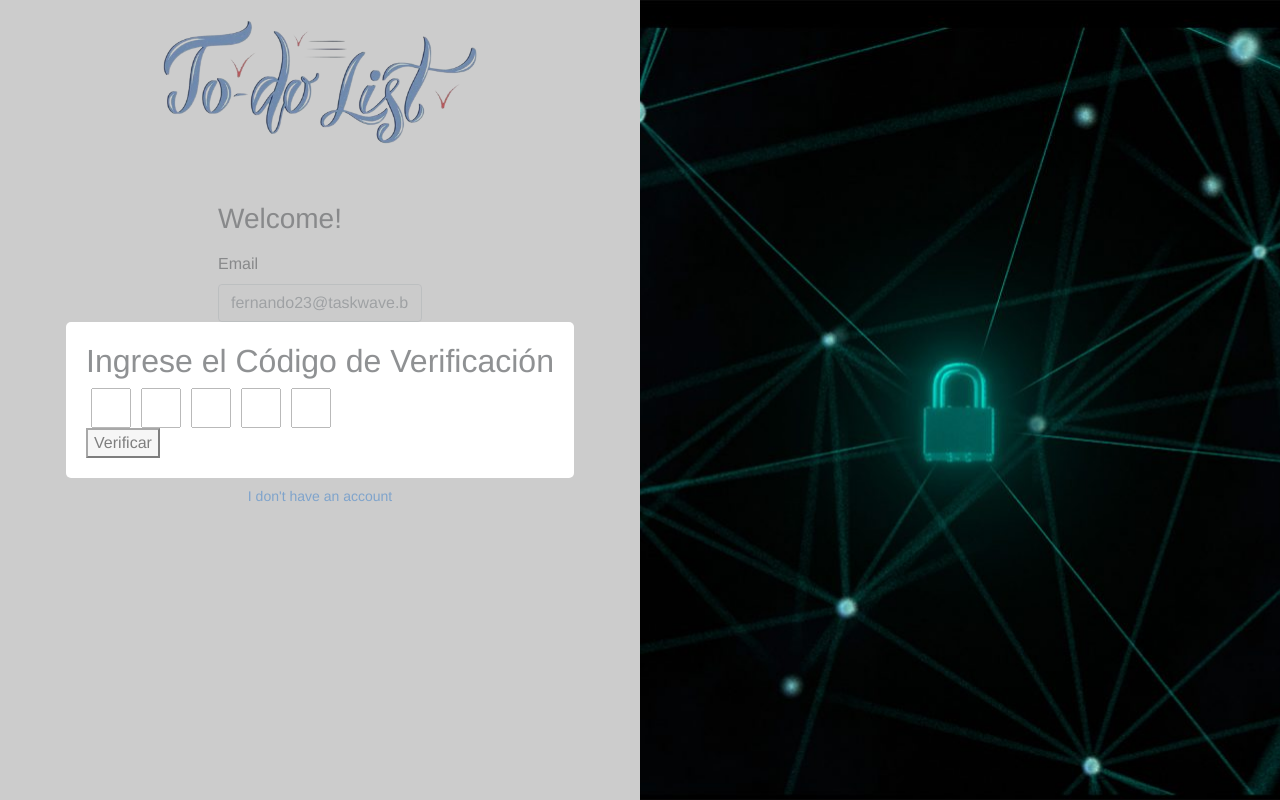
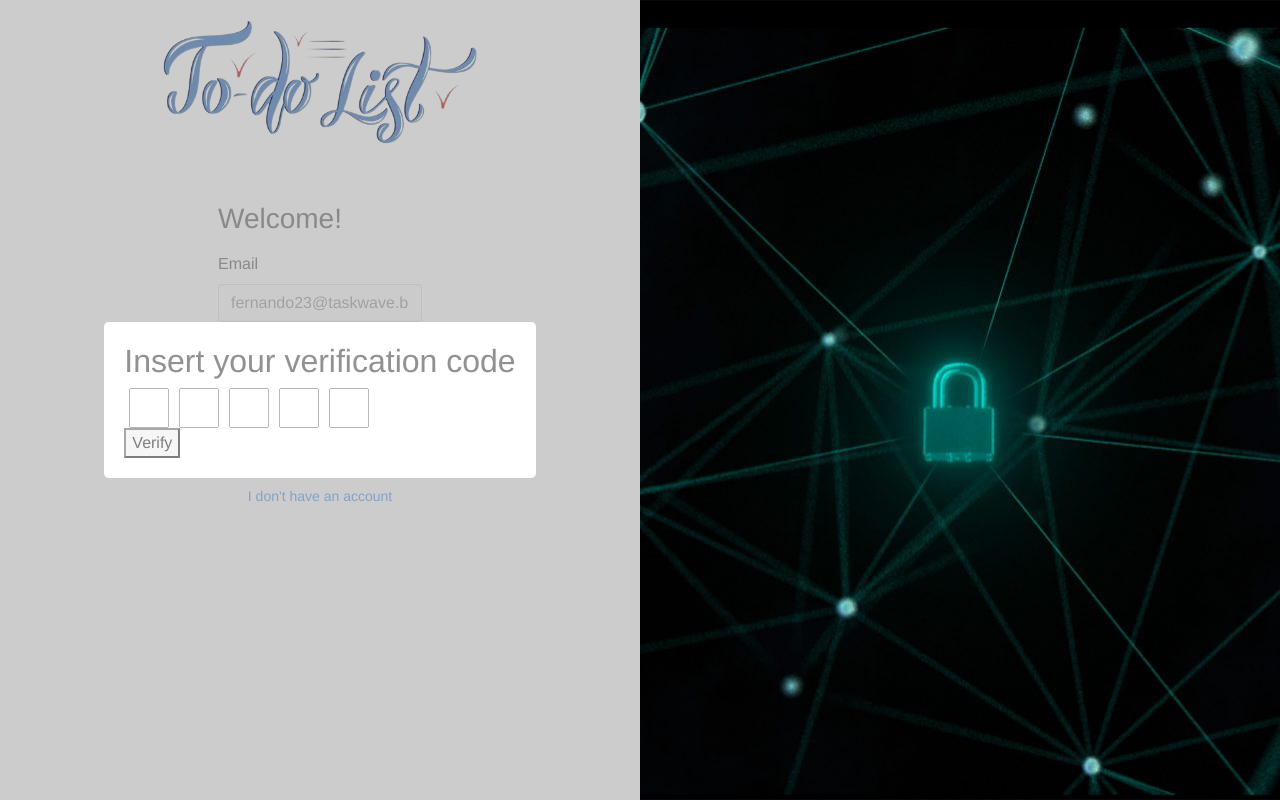
Before and after one commit to BertoPolo/numentech, a React (Create React App) app: page / in a window 1280 px wide. Built offline with nearby package versions, Linux system fonts and the light colour scheme; the HTML template or start-up script is replaced by a standard one.

Commit message:
translate

```diff
--- a/src/components/VerificationLoginModal.jsx
+++ b/src/components/VerificationLoginModal.jsx
@@ -19,12 +19,12 @@ const VerificationLoginModal = () => {
 
     const submitCode = () => {
         const code = codes.join('');
-        console.log("Código ingresado:", code);
+        console.log("Inserted code: ", code);
     };
     return (
         <div className="position-absolute" id="verificationModal">
             <div>
-                <h2>Ingrese el Código de Verificación</h2>
+                <h2>Insert your verification code</h2>
                 <div id="codeInputContainer">
                     {codes.map((code, index) => (
                         <input
@@ -38,7 +38,7 @@ const VerificationLoginModal = () => {
                         />
                     ))}
                 </div>
-                <button onClick={submitCode}>Verificar</button>
+                <button onClick={submitCode}>Verify</button>
             </div>
         </div>
     )
```
